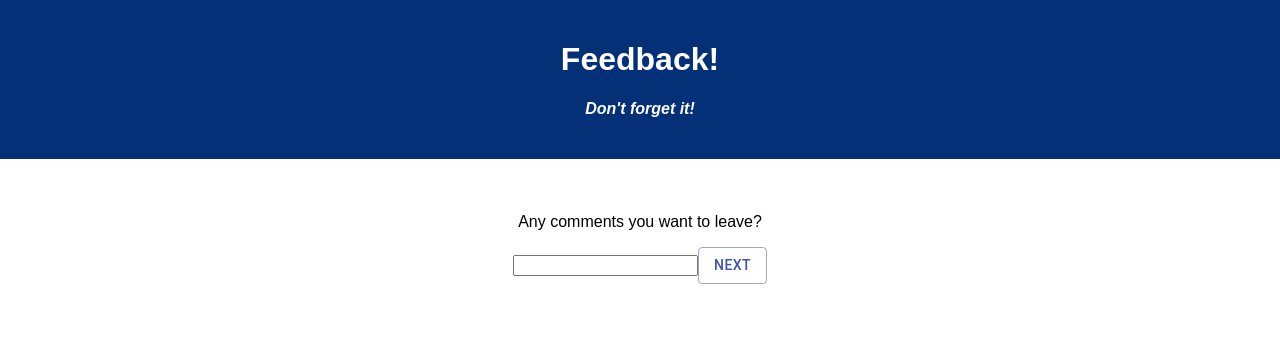
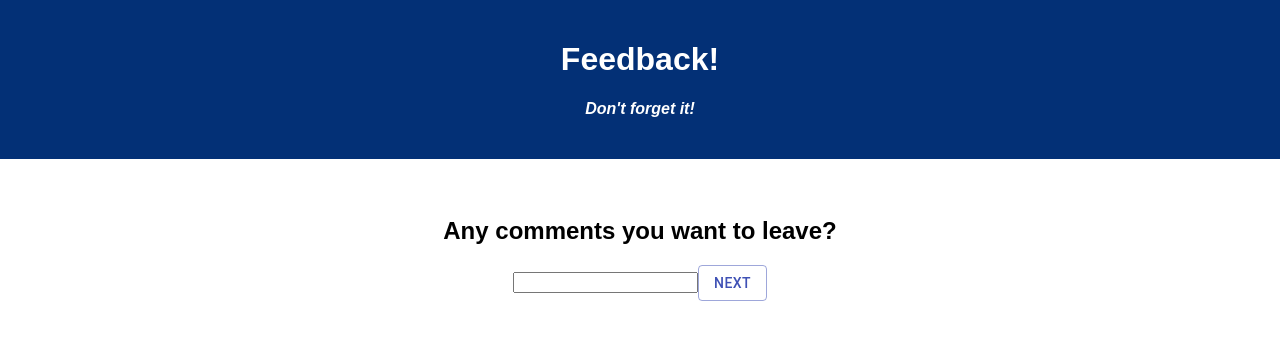
Before and after one commit to benjamhall/redux-feedback-loop, a React (Create React App) app: page /#/comments in a window 1280 px wide. Shown: the top 340 px of the page. Built offline with nearby package versions, Linux system fonts and the light colour scheme.

Commit message:
added more comments on each component

```diff
--- a/src/components/App/App.jsx
+++ b/src/components/App/App.jsx
@@ -10,14 +10,9 @@ import Comments from "../Comments/Comments.jsx";
 import ReviewList from "../ReviewList/ReviewList.jsx"
 import Success from "../Success/Success.jsx"
 
+//This function handles the initial setup of the Routes of the survey
 function App() {
   const history = useHistory();
-
-  //When the Start Survey button is clicked then this function sends the user to the 'feeling' page
-  const handleStart = () => {
-    console.log('clicked start survey')
-    history.push('/')
-  }
 
   return (
     <Router>
@@ -28,9 +23,6 @@ function App() {
       </header>
 
       <br />
-      {/* <nav>
-      <Link to='/feeling'></Link>
-        </nav> */}
       <Route path="/" exact><Start /></Route>
       <Route path='/feeling'><Feeling /></Route>
       <Route path='/understanding'><Understanding /></Route>
--- a/src/components/Comments/Comments.jsx
+++ b/src/components/Comments/Comments.jsx
@@ -4,7 +4,7 @@ import { useHistory } from "react-router-dom";
 import {useDispatch} from 'react-redux';
 import {useState} from 'react';
 
-
+// This function involves working with the comments section and this section can be left blank
 function Comments() {
 
     const [info, setInfo] = useState('');
@@ -13,19 +13,22 @@ function Comments() {
     const history = useHistory();
     const dispatch = useDispatch();
 
+    // HandleNext is called upon clicking the Next button sending the information to the reducer
     const handleNext = () => {
         console.log('dispatching', info);
+        // Dispatching the information to the reducer
         dispatch({
             type: 'COMMENTS',
             payload: info
         })
 
+        //routes the user to the review list page
         history.push('/review')
     }
 
     return (
         <div>
-            <p>Any comments you want to leave?</p>
+            <h2>Any comments you want to leave?</h2>
             <input type="text" id="text" required onChange={(event) => setInfo(event.target.value)}></input>
             <Button variant="outlined" color="primary" onClick={handleNext}>Next</Button>
         </div>
--- a/src/components/Feeling/Feeling.jsx
+++ b/src/components/Feeling/Feeling.jsx
@@ -6,6 +6,7 @@ import { useHistory } from "react-router-dom";
 import {useState} from 'react';
 import {useDispatch} from 'react-redux';
 
+//This function involves the Feeling section of the survey and it will not submit until the user has selected 1-5
 function Feeling () {
 
     const [info, setInfo] = useState('');
@@ -14,18 +15,19 @@ function Feeling () {
     const dispatch = useDispatch();
 
     const handleNext = () => {
-
+        // Alerts the user that they must select a value
         if (info === ''){
             console.log('value selected')
             alert('Please select a value for how you are feeling.');
             return false;
         }
+        // Dispatching the information to the reducer
             console.log('dispatching', info);
             dispatch({
                 type: 'FEELING',
                 payload: info
             })
-
+        //directs the user to the understanding page
         history.push('/understanding')
     }
 
--- a/src/components/Start/Start.jsx
+++ b/src/components/Start/Start.jsx
@@ -2,14 +2,16 @@ import React from 'react';
 import Button from '@material-ui/core/Button';
 import { useHistory } from "react-router-dom";
 import { Route, HashRouter as Router, Link } from "react-router-dom";
-import Feeling from '../Feeling/Feeling.jsx';
 
+
+//This function involves has a button which on click directs the user to begin the survey
 function Start() {
     const history = useHistory();
 
     //When the Start Survey button is clicked then this function sends the user to the 'feeling' page
     const handleStart = () => {
         console.log('clicked start survey')
+        //Routes the user to the feeling page
         history.push('/feeling')
     }
 
--- a/src/components/Success/Success.jsx
+++ b/src/components/Success/Success.jsx
@@ -3,7 +3,7 @@ import axios from 'axios';
 import Button from '@material-ui/core/Button';
 import { useHistory } from "react-router-dom";
 
-
+//This function congratulates the user on completing the survey and offers them the opportunity to take it again.
 function Success() {
     const history = useHistory();
 
--- a/src/components/Support/Support.jsx
+++ b/src/components/Support/Support.jsx
@@ -6,7 +6,7 @@ import {useDispatch} from 'react-redux';
 import {useState} from 'react';
 
 
-
+// This function handles the Support section of the survey and requires a value to be selected
 function Support () {
     const [info, setInfo] = useState('');
 
@@ -14,13 +14,13 @@ function Support () {
     const dispatch = useDispatch();
 
     const handleNext = () => {
-
+        // Input validation alerting the user they must select a value
         if (info === '') {
             console.log('value selected')
             alert('Please select a value for how you are feeling.');
             return false;
         }
-
+        // Dispatching the information to the reducer
         console.log('dispatching', info);
         dispatch({
             type: 'SUPPORT',
--- a/src/components/Understanding/Understanding.jsx
+++ b/src/components/Understanding/Understanding.jsx
@@ -6,6 +6,7 @@ import {useHistory} from "react-router-dom";
 import {useDispatch} from 'react-redux';
 import {useState} from 'react';
 
+//This function handles the understanding section of the survey
 function Understanding () {
 
     const [info, setInfo] = useState('');
@@ -21,11 +22,13 @@ function Understanding () {
             alert('Please select a value for how you are feeling.');
             return false;
         }
+        // Dispatching the information to the reducer
             console.log('dispatching', info);
             dispatch({
                 type: 'UNDERSTANDING',
                 payload: info
             })
+        // directs the user to the support page
         history.push('/support')
     }
 
```
Also changed, not shown: src/components/ReviewList/ReviewList.jsx (+5 -4 lines).
